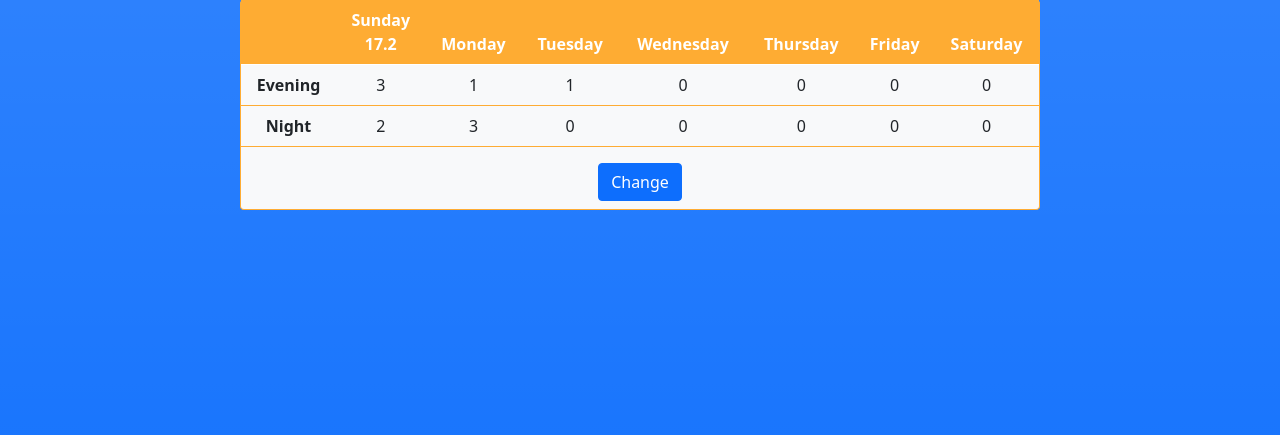
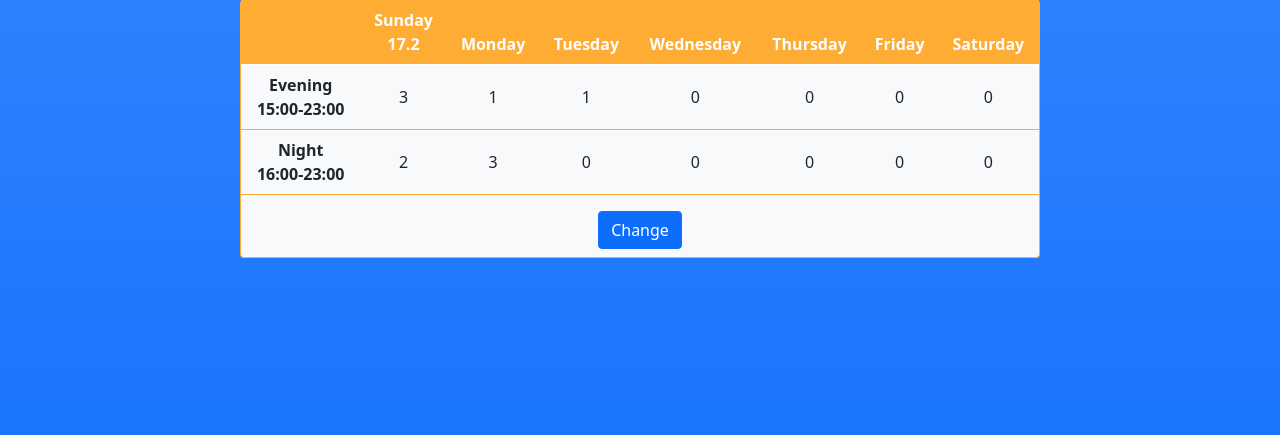
Before and after one commit to LeonTrestman/ShiftsApp, a Django app: page /myweekshift/ in a window 1280 px wide. Shown: the part 86-521 px from the top of the page. Run offline with Django 3.2, Linux system fonts and the light colour scheme; a user stored in the database is signed in; data comes from the database, SQL or seed files in the repository.

Commit message:
fixed spacing

```diff
--- a/Shifts/templates/Shifts/myweekshift.html
+++ b/Shifts/templates/Shifts/myweekshift.html
@@ -8,7 +8,7 @@
         <!-- to do : add date to each day-->
 
         <div class="table-responsive">
-            <table class="table" style=" border-color: #feac33 !important;">
+            <table class="table align-middle" style=" border-color: #feac33 !important;">
                 <thead class= "text-center" style=" color: white; background-color: #feac33 ;">
                     <th scope="col"><br></th>
                     <th scope="col">Sunday <br> 17.2</th>
@@ -22,8 +22,8 @@
                     </tr>
                 </thead>
                 <tbody>
-                    <tr class ="text-center" >
-                        <th scope="row " >Evening</th>
+                    <tr class ="text-center "  >
+                        <th scope="row "  >Evening <br> 15:00-23:00</th>
                         <td >{{user_shift.sunday_evening}}</td>
                         <td>{{user_shift.monday_evening}}</td>
                         <td>{{user_shift.tuesday_evening}}</td>
@@ -35,7 +35,7 @@
                     </tr>
 
                     <tr class ="text-center" >
-                        <th scope="row">Night</th>
+                        <th scope="row">Night <br> 16:00-23:00</th>
                         <td>{{user_shift.sunday_night}}</td>
                         <td>{{user_shift.monday_night}}</td>
                         <td>{{user_shift.tuesday_night}}</td>
```
